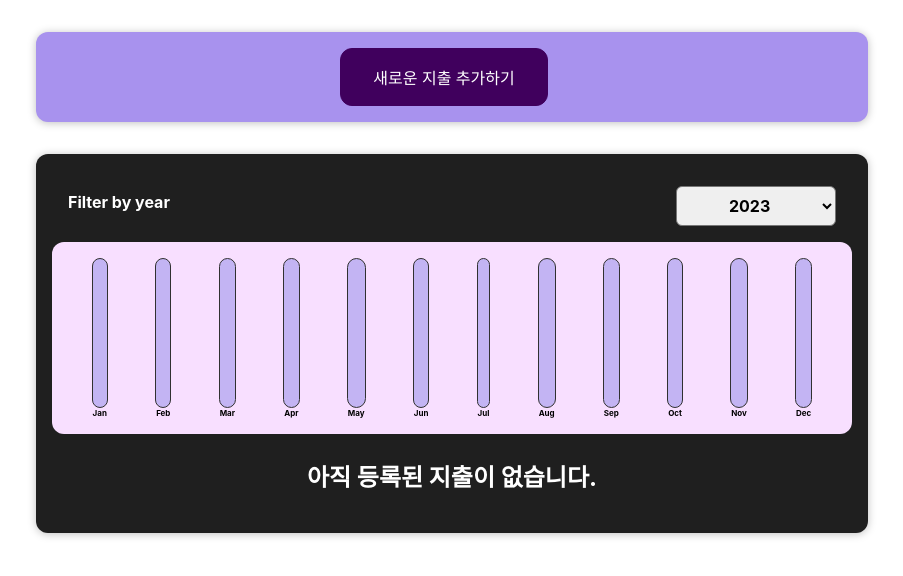
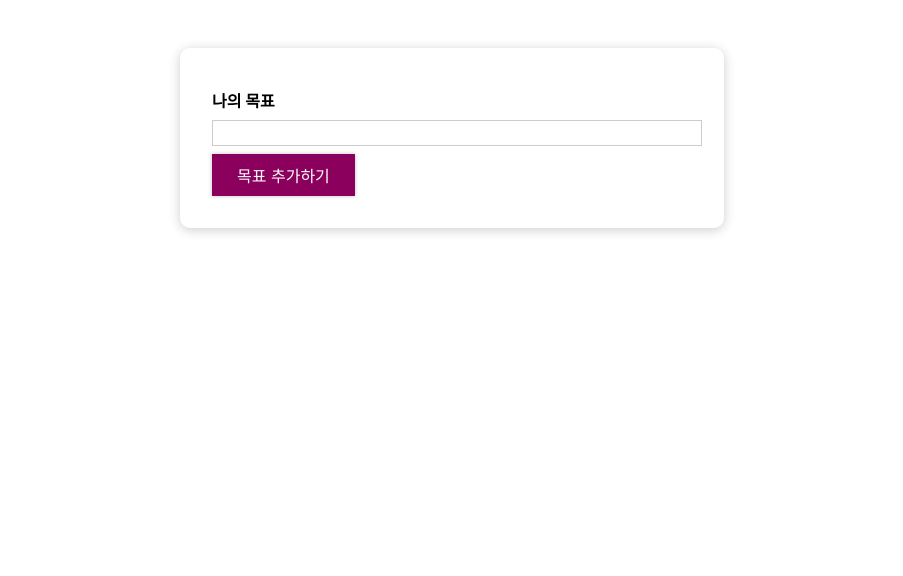
Before and after one commit to kyy7732/react-basic-study202310, a React (Create React App) app: page / in a window 1280 px wide. Shown: the top 576 px of the page, without its empty margins (188-1091 px from the left). Built offline with nearby package versions, Linux system fonts and the light colour scheme.

Commit message:
목표 설정 APP 기본 템플릿 작성

```diff
--- a/src/App.css
+++ b/src/App.css
@@ -1,38 +1,14 @@
-.App {
-  text-align: center;
+#goals {
+  width: 35rem;
+  max-width: 90%;
+  margin: 3rem auto;
 }
 
-.App-logo {
-  height: 40vmin;
-  pointer-events: none;
+#goal-form {
+  width: 30rem;
+  max-width: 90%;
+  margin: 3rem auto;
+  padding: 2rem;
+  box-shadow: 0 2px 12px rgba(0, 0, 0, 0.2);
+  border-radius: 10px;
 }
-
-@media (prefers-reduced-motion: no-preference) {
-  .App-logo {
-    animation: App-logo-spin infinite 20s linear;
-  }
-}
-
-.App-header {
-  background-color: #282c34;
-  min-height: 100vh;
-  display: flex;
-  flex-direction: column;
-  align-items: center;
-  justify-content: center;
-  font-size: calc(10px + 2vmin);
-  color: white;
-}
-
-.App-link {
-  color: #61dafb;
-}
-
-@keyframes App-logo-spin {
-  from {
-    transform: rotate(0deg);
-  }
-  to {
-    transform: rotate(360deg);
-  }
-}
--- a/src/App.js
+++ b/src/App.js
@@ -1,63 +1,19 @@
 import React, { useState } from 'react';
 import './App.css';
-import Expenses from './components/Expenses/Expenses';
-import NewExpense from './components/NewExpense/NewExpense';
+import CourseInput from './components/CourseGoals/CourseInput';
+import CourseList from './components/CourseGoals/CourseList';
 // 배열이나 함수 같은경우는 중괄호 사용
 
 const App = () => {
-  // 지출 항목 객체 배열
-
-  const expenses = [
-    {
-      id: 1,
-      title: '바나나',
-      price: 20000,
-      date: new Date(2023, 3 - 1, 23),
-    },
-    {
-      id: 2,
-      title: 'BBQ치킨',
-      price: 20000,
-      date: new Date(2022, 5 - 1, 21),
-    },
-    {
-      id: 3,
-      title: '도미노피자',
-      price: 35000,
-      date: new Date(2023, 7 - 1, 4),
-    },
-    {
-      id: 4,
-      title: '엽기떡볶이',
-      price: 17000,
-      date: new Date(2021, 3 - 1, 28),
-    },
-  ];
-  // 리액트 고유 속성: 수정이 필요한 부분만 수정이 되기 때문에 다시 실행이 되는게 아니다.
-  // 화면이 변환되었다고 알려줘야 함.
-
-  // 지출 객체배열을 상태변수로 관리
-  const [expenseList, setExpenseList] = useState(expenses);
-
-  // ExpenseForm에게 내려보낼 함수
-  const addExpenseHandler = (newExpense) => {
-    console.log('App 컴포넌트에서 응답함!');
-
-    const modifyExpense = {
-      ...newExpense,
-      id: expenseList[expenseList.length - 1].id + 1,
-    };
-    console.log(modifyExpense);
-
-    setExpenseList([...expenseList, modifyExpense]);
-    console.log(expenseList);
-  };
-
   return (
-    <>
-      <NewExpense onAddExpense={addExpenseHandler} />
-      <Expenses items={expenseList} />
-    </>
+    <div>
+      <section id='goal-form'>
+        <CourseInput />
+      </section>
+      <section id='goals'>
+        <CourseList />
+      </section>
+    </div>
   );
 };
 
--- a/src/components/Chart/Chart.js
+++ b/src/components/Chart/Chart.js
@@ -10,7 +10,7 @@
   // 1년치 총액
   // a: 리턴결과에 대한 누적값, b: 배열에서 하나씩 꺼낸 값
   const totalValue = dataPointsValues.reduce((a, b) => {
-    // const totalValue = dataPointsValues.reduce((a,b) => a + b, 0) 같은말
+    // const totalValue = dataPointsValues.reduce((a,b) => a + b, 0)같은말 0은초기인덱스값
     // reduce: 특정 배열에서 누적된 값을 더하는 함수
     console.log(`a : ${a}, b: ${b}`);
     return a + b;
--- /dev/null
+++ b/src/components/CourseGoals/CourseInput.css
@@ -0,0 +1,24 @@
+.form-control {
+  margin: 0.5rem 0;
+}
+
+.form-control label {
+  font-weight: bold;
+  display: block;
+  margin-bottom: 0.5rem;
+}
+
+.form-control input {
+  display: block;
+  width: 100%;
+  border: 1px solid #ccc;
+  font: inherit;
+  line-height: 1.5rem;
+  padding: 0 0.25rem;
+}
+
+.form-control input:focus {
+  outline: none;
+  background: #fad0ec;
+  border-color: #8b005d;
+}
--- /dev/null
+++ b/src/components/CourseGoals/CourseInput.js
@@ -0,0 +1,17 @@
+import React from 'react';
+import './CourseInput.css';
+import Button from '../UI/Button/Button';
+
+const CourseInput = () => {
+  return (
+    <form>
+      <div className='form-control'>
+        <label>나의 목표</label>
+        <input type='text' />
+      </div>
+      <Button type='submit'>목표 추가하기</Button>
+    </form>
+  );
+};
+
+export default CourseInput;
--- /dev/null
+++ b/src/components/CourseGoals/CourseList.css
@@ -0,0 +1,5 @@
+.goal-list {
+  list-style: none;
+  margin: 0;
+  padding: 0;
+}
--- /dev/null
+++ b/src/components/CourseGoals/CourseList.js
@@ -0,0 +1,11 @@
+import React from 'react';
+import './CourseList.css';
+const CourseList = () => {
+  return (
+    <ul className='goal-list'>
+      <li></li>
+    </ul>
+  );
+};
+
+export default CourseList;
--- /dev/null
+++ b/src/components/UI/Button/Button.css
@@ -0,0 +1,20 @@
+.button {
+  font: inherit;
+  padding: 0.5rem 1.5rem;
+  border: 1px solid #8b005d;
+  color: white;
+  background: #8b005d;
+  box-shadow: 0 0 4px rgba(0, 0, 0, 0.26);
+  cursor: pointer;
+}
+
+.button:focus {
+  outline: none;
+}
+
+.button:hover,
+.button:active {
+  background: #ac0e77;
+  border-color: #ac0e77;
+  box-shadow: 0 0 8px rgba(0, 0, 0, 0.26);
+}
--- /dev/null
+++ b/src/components/UI/Button/Button.js
@@ -0,0 +1,17 @@
+import React from 'react';
+import './Button.css';
+
+const Button = ({ type, onClick, children }) => {
+  // children: 목표 추가하기
+  return (
+    <button
+      type={type}
+      className='button'
+      onClick={onClick}
+    >
+      {children}
+    </button>
+  );
+};
+
+export default Button;
```
